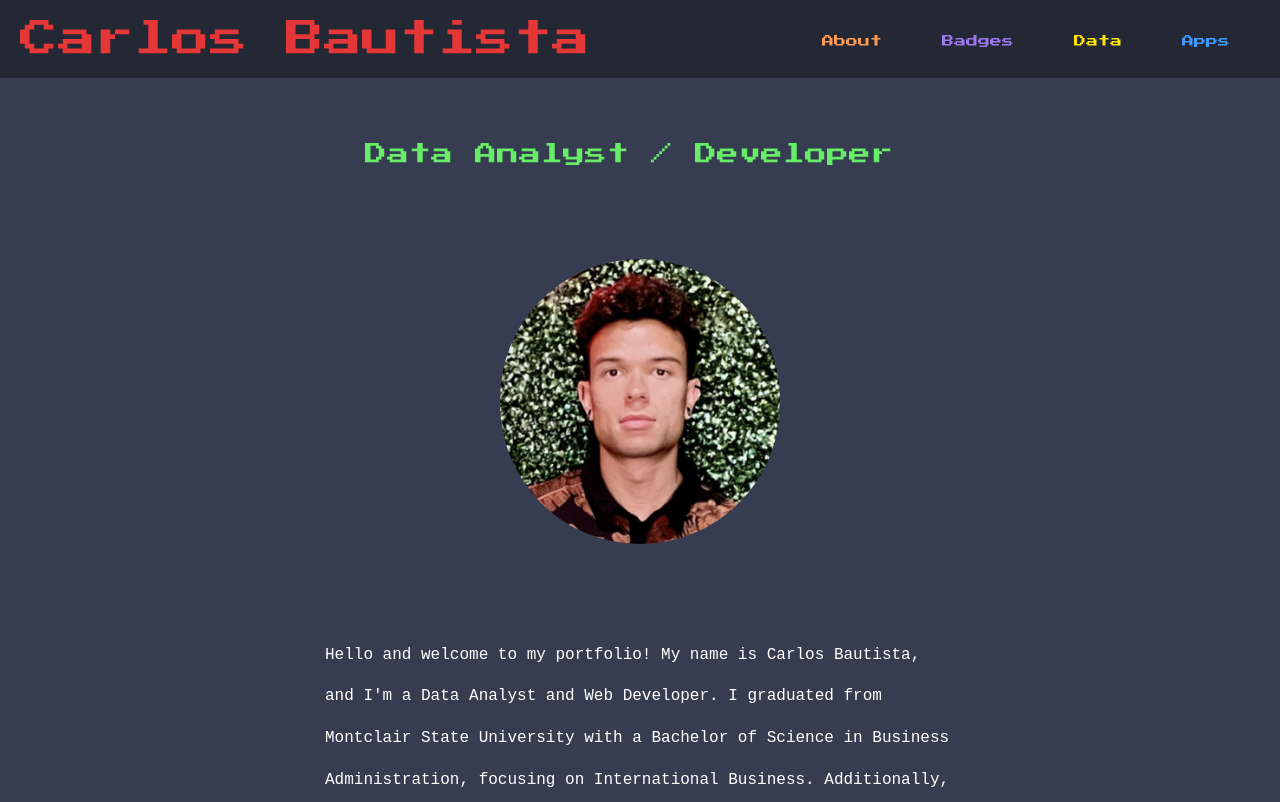
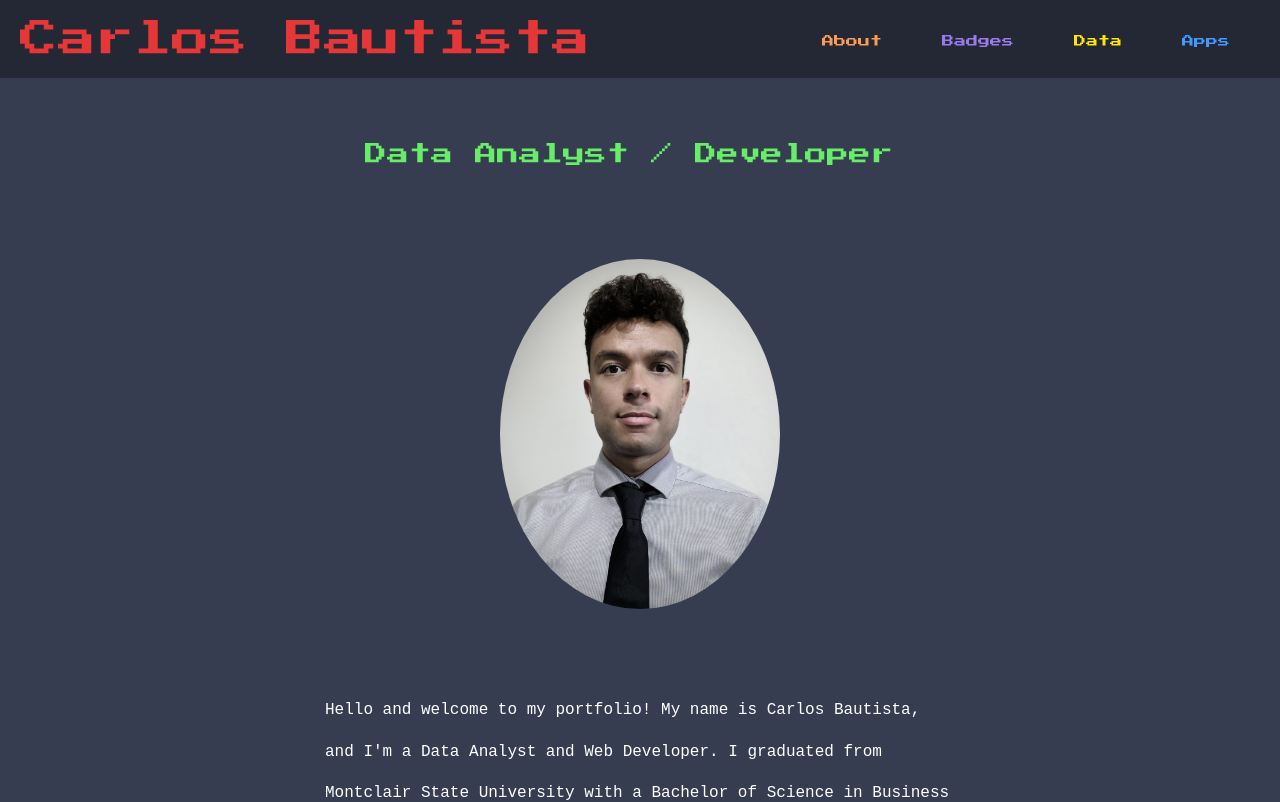
Before and after one commit to CxLos/CxLos-Portfolio, a React (Create React App) app in the folder cxlos20-portfolio/: page / in a window 1280 px wide. Shown: the top 802 px of the page. Built offline with nearby package versions, Linux system fonts and the light colour scheme.

Commit message:
updated headshot

```diff
--- a/cxlos20-portfolio/src/App.css
+++ b/cxlos20-portfolio/src/App.css
@@ -118,13 +118,13 @@ a {
   display: flex;
   flex-direction: column;
   justify-content: center;
-  margin: 60px 0px 30px 0px;
+  margin: 60px 0px 20px 0px;
   /* height: 220px; */
   /* width: 300px; */
 }
 
 .me {
-  border-radius: 800px;
+  border-radius: 50%;
   /* border: 2px solid; */
   border-color: rgb(255, 255, 255);
   /* box-shadow: 0px 0px 20px 0px white; */
--- a/cxlos20-portfolio/src/components/pages/about.js
+++ b/cxlos20-portfolio/src/components/pages/about.js
@@ -48,7 +48,7 @@ const About = () => {
             <div className='about'>
 
                 <div className='about1'>
-                    <img className='me' alt='headshot' src={require(`./screenshots/Screenshot-131402.png`)}/>
+                    <img className='me' alt='headshot' src={require(`./screenshots/headshot2.jpg`)}/>
                 </div>
 
                 <div className='border'>
```
Also changed, not shown: cxlos20-portfolio/src/components/pages/screenshots/headshot2.jpg (added).
